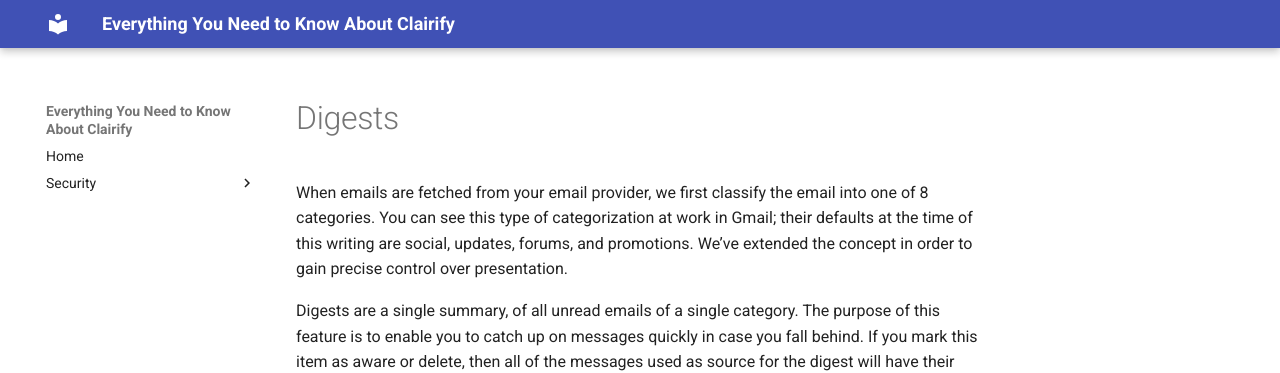
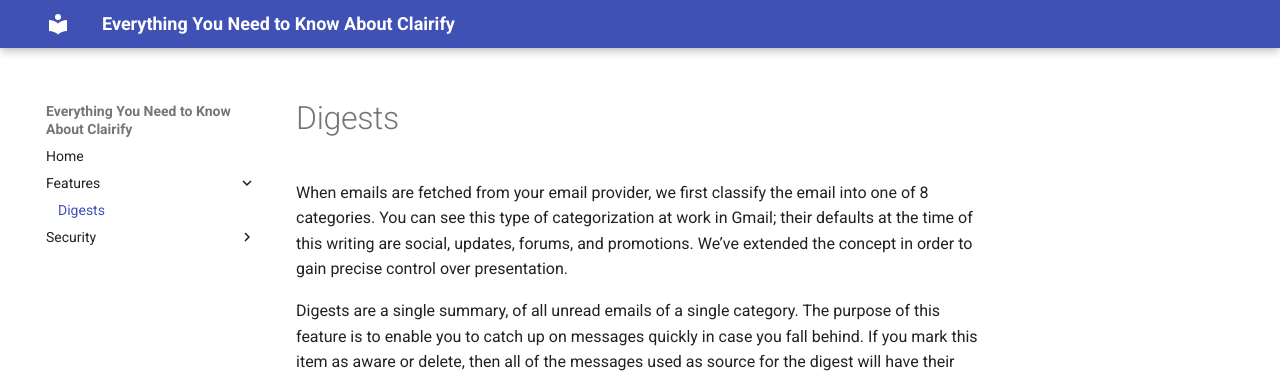
Before and after one commit to clairifyai/documentation, an MkDocs documentation site: the page built from docs/digests.md, in a window 1280 px wide. Shown: the top 373 px of the page. Built offline with MkDocs 1.6.1 and Material for MkDocs 9.7.7, drawn with Linux system fonts in a browser that asks for light colours.

Commit message:
Updated the navigation page to include the digests page.

```diff
--- a/mkdocs.yml
+++ b/mkdocs.yml
@@ -1,6 +1,8 @@
 site_name: Everything You Need to Know About Clairify
 nav:
   - Home: index.md
+  - Features:
+    - Digests: digests.md
   - Security:
     - Security: security.md
     - OAuth: oauth-scopes.md
```
